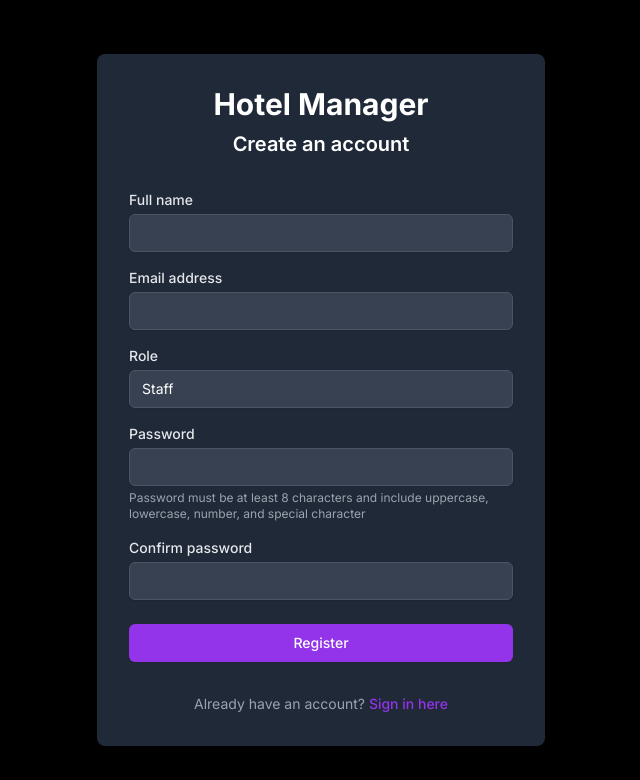
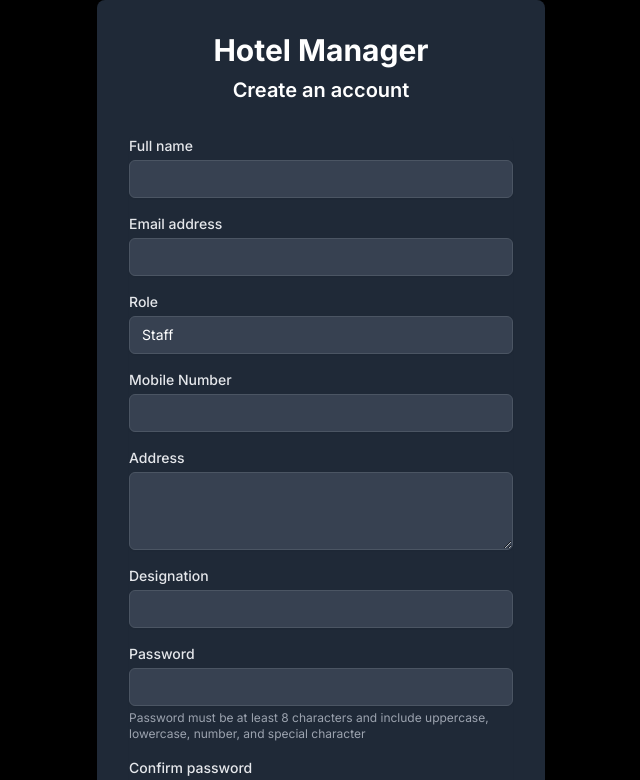
Before and after one commit to mathanmk29/HotelRev-Frontend, a React (Vite) app: page /register in a window 1280 px wide. Shown: the top 780 px of the page, without its empty margins (319-959 px from the left). Built offline with nearby package versions, Linux system fonts and the light colour scheme.

Commit message:
Extra Fileds (User details) added for user

```diff
--- a/src/components/auth/Register.jsx
+++ b/src/components/auth/Register.jsx
@@ -11,6 +11,9 @@ const Register = () => {
   const [password, setPassword] = useState("");
   const [confirmPassword, setConfirmPassword] = useState("");
   const [role, setRole] = useState("staff"); // Add role state
+  const [mobile, setMobile] = useState("");
+  const [address, setAddress] = useState("");
+  const [designation, setDesignation] = useState("");
   const [isLoading, setIsLoading] = useState(false);
   const [formErrors, setFormErrors] = useState({
     name: "",
@@ -18,6 +21,9 @@ const Register = () => {
     password: "",
     confirmPassword: "",
     role: "", // Add role error state
+    mobile: "",
+    address: "",
+    designation: "",
   });
 
   // Allow access to sign up page even when logged in
@@ -72,6 +78,27 @@ const Register = () => {
     return "";
   };
 
+  // Validate mobile number
+  const validateMobile = (mobile) => {
+    const mobileRegex = /^[0-9]{10}$/;
+    if (!mobile.trim()) return "Mobile number is required";
+    if (!mobileRegex.test(mobile)) return "Please enter a valid 10-digit mobile number";
+    return "";
+  };
+
+  // Validate address
+  const validateAddress = (address) => {
+    if (!address.trim()) return "Address is required";
+    if (address.trim().length < 5) return "Address must be at least 5 characters";
+    return "";
+  };
+
+  // Validate designation
+  const validateDesignation = (designation) => {
+    if (!designation.trim()) return "Designation is required";
+    return "";
+  };
+
   // Handle input change and validate on the fly
   const handleInputChange = (e) => {
     const { name, value } = e.target;
@@ -121,6 +148,27 @@ const Register = () => {
           role: value ? "" : "Role is required",
         }));
         break;
+      case "mobile":
+        setMobile(value);
+        setFormErrors((prev) => ({
+          ...prev,
+          mobile: value.trim() ? "" : "Mobile number is required",
+        }));
+        break;
+      case "address":
+        setAddress(value);
+        setFormErrors((prev) => ({
+          ...prev,
+          address: value.trim() ? "" : "Address is required",
+        }));
+        break;
+      case "designation":
+        setDesignation(value);
+        setFormErrors((prev) => ({
+          ...prev,
+          designation: value.trim() ? "" : "Designation is required",
+        }));
+        break;
       default:
         break;
     }
@@ -133,6 +181,9 @@ const Register = () => {
     const passwordError = validatePassword(password);
     const confirmError = validateConfirmPassword(password, confirmPassword);
     const roleError = role ? "" : "Role is required";
+    const mobileError = validateMobile(mobile);
+    const addressError = validateAddress(address);
+    const designationError = validateDesignation(designation);
 
     setFormErrors({
       name: nameError,
@@ -140,10 +191,20 @@ const Register = () => {
       password: passwordError,
       confirmPassword: confirmError,
       role: roleError,
+      mobile: mobileError,
+      address: addressError,
+      designation: designationError,
     });
 
     return (
-      !nameError && !emailError && !passwordError && !confirmError && !roleError
+      !nameError &&
+      !emailError &&
+      !passwordError &&
+      !confirmError &&
+      !roleError &&
+      !mobileError &&
+      !addressError &&
+      !designationError
     );
   };
 
@@ -154,7 +215,7 @@ const Register = () => {
       return;
     }
     setIsLoading(true);
-    const success = register(name, email, password, role); // Add role to register call
+    const success = register(name, email, password, role, mobile, address, designation); // Add new fields to register call
     if (success) {
       navigate("/rooms");
     }
@@ -253,6 +314,88 @@ const Register = () => {
               </select>
               {formErrors.role && (
                 <p className="mt-1 text-sm text-red-400">{formErrors.role}</p>
+              )}
+            </div>
+            <div>
+              <label
+                htmlFor="mobile"
+                className="block text-sm font-medium text-gray-200"
+              >
+                Mobile Number
+              </label>
+              <input
+                id="mobile"
+                name="mobile"
+                type="tel"
+                autoComplete="tel"
+                required
+                value={mobile}
+                onChange={handleInputChange}
+                onBlur={() =>
+                  setFormErrors({ ...formErrors, mobile: validateMobile(mobile) })
+                }
+                className={`block w-full px-3 py-2 mt-1 border rounded-md shadow-sm appearance-none bg-gray-700 text-white focus:outline-none sm:text-sm ${
+                  formErrors.mobile
+                    ? "border-red-600 focus:border-red-500 focus:ring-red-500"
+                    : "border-gray-600 focus:border-primary-500 focus:ring-primary-500"
+                }`}
+              />
+              {formErrors.mobile && (
+                <p className="mt-1 text-sm text-red-400">{formErrors.mobile}</p>
+              )}
+            </div>
+            <div>
+              <label
+                htmlFor="address"
+                className="block text-sm font-medium text-gray-200"
+              >
+                Address
+              </label>
+              <textarea
+                id="address"
+                name="address"
+                required
+                value={address}
+                onChange={handleInputChange}
+                onBlur={() =>
+                  setFormErrors({ ...formErrors, address: validateAddress(address) })
+                }
+                rows="3"
+                className={`block w-full px-3 py-2 mt-1 border rounded-md shadow-sm appearance-none bg-gray-700 text-white focus:outline-none sm:text-sm ${
+                  formErrors.address
+                    ? "border-red-600 focus:border-red-500 focus:ring-red-500"
+                    : "border-gray-600 focus:border-primary-500 focus:ring-primary-500"
+                }`}
+              />
+              {formErrors.address && (
+                <p className="mt-1 text-sm text-red-400">{formErrors.address}</p>
+              )}
+            </div>
+            <div>
+              <label
+                htmlFor="designation"
+                className="block text-sm font-medium text-gray-200"
+              >
+                Designation
+              </label>
+              <input
+                id="designation"
+                name="designation"
+                type="text"
+                required
+                value={designation}
+                onChange={handleInputChange}
+                onBlur={() =>
+                  setFormErrors({ ...formErrors, designation: validateDesignation(designation) })
+                }
+                className={`block w-full px-3 py-2 mt-1 border rounded-md shadow-sm appearance-none bg-gray-700 text-white focus:outline-none sm:text-sm ${
+                  formErrors.designation
+                    ? "border-red-600 focus:border-red-500 focus:ring-red-500"
+                    : "border-gray-600 focus:border-primary-500 focus:ring-primary-500"
+                }`}
+              />
+              {formErrors.designation && (
+                <p className="mt-1 text-sm text-red-400">{formErrors.designation}</p>
               )}
             </div>
             <div>
--- a/src/components/shared/Navbar.jsx
+++ b/src/components/shared/Navbar.jsx
@@ -67,6 +67,9 @@ const Navbar = ({ onMenuClick }) => {
                       {user?.name}
                     </p>
                     <p className="text-xs text-gray-400">{user?.email}</p>
+                    {user?.designation && (
+                      <p className="text-xs text-primary-400 mt-1">{user.designation}</p>
+                    )}
                   </div>
 
                   <Menu.Item>
--- a/src/components/users/UserProfile.jsx
+++ b/src/components/users/UserProfile.jsx
@@ -7,6 +7,9 @@ const UserProfile = () => {
   const [formData, setFormData] = useState({
     name: user?.name || "",
     email: user?.email || "",
+    mobile: user?.mobile || "",
+    address: user?.address || "",
+    designation: user?.designation || "",
     password: "",
     confirmPassword: "",
   });
@@ -112,19 +115,33 @@ const UserProfile = () => {
             </h2>
           </div>
           <div className="p-6 space-y-5">
-            {["name", "email"].map((field) => (
+            {["name", "email", "mobile", "designation"].map((field) => (
               <div key={field}>
                 <label className="block text-sm font-medium text-gray-300 mb-1">
-                  {field.charAt(0).toUpperCase() + field.slice(1)}
+                  {field === "mobile" ? "Mobile Number" : field.charAt(0).toUpperCase() + field.slice(1)}
                 </label>
                 <input
                   name={field}
+                  type={field === "mobile" ? "tel" : "text"}
                   value={formData[field]}
                   onChange={handleFormChange}
                   className="input-field"
                 />
               </div>
             ))}
+
+            <div>
+              <label className="block text-sm font-medium text-gray-300 mb-1">
+                Address
+              </label>
+              <textarea
+                name="address"
+                value={formData.address}
+                onChange={handleFormChange}
+                className="input-field"
+                rows="3"
+              />
+            </div>
 
             <div className="grid grid-cols-1 md:grid-cols-2 gap-4">
               {["password", "confirmPassword"].map((field) => (
@@ -219,11 +236,29 @@ const UserProfile = () => {
                   </h4>
                   <p className="text-white text-lg">{user.name}</p>
                 </div>
-                <div className="pb-4">
+                <div className="border-b border-gray-700 pb-4">
                   <h4 className="text-sm font-medium text-gray-400 mb-1">
                     Email Address
                   </h4>
                   <p className="text-white text-lg">{user.email}</p>
+                </div>
+                <div className="border-b border-gray-700 pb-4">
+                  <h4 className="text-sm font-medium text-gray-400 mb-1">
+                    Mobile Number
+                  </h4>
+                  <p className="text-white text-lg">{user.mobile || "Not provided"}</p>
+                </div>
+                <div className="border-b border-gray-700 pb-4">
+                  <h4 className="text-sm font-medium text-gray-400 mb-1">
+                    Designation
+                  </h4>
+                  <p className="text-white text-lg">{user.designation || "Not provided"}</p>
+                </div>
+                <div className="pb-4">
+                  <h4 className="text-sm font-medium text-gray-400 mb-1">
+                    Address
+                  </h4>
+                  <p className="text-white text-lg">{user.address || "Not provided"}</p>
                 </div>
               </div>
             </div>
--- a/src/data/users.js
+++ b/src/data/users.js
@@ -6,6 +6,9 @@ export const users = [
     email: "admin@hotel.com",
     password: "admin123", // In a real app, passwords would be hashed
     role: "admin",
+    mobile: "9876543210",
+    address: "123 Hotel Avenue, Central Business District, City",
+    designation: "Hotel Manager",
     createdAt: "2025-01-15T00:00:00.000Z",
   },
   {
@@ -14,6 +17,9 @@ export const users = [
     email: "staff@hotel.com",
     password: "staff123", // In a real app, passwords would be hashed
     role: "staff",
+    mobile: "8765432109",
+    address: "456 Resort Street, Downtown, City",
+    designation: "Front Desk Executive",
     createdAt: "2025-01-20T00:00:00.000Z",
   },
 ];
```
Also changed, not shown: src/context/AuthContext.jsx (+24 -2 lines).
